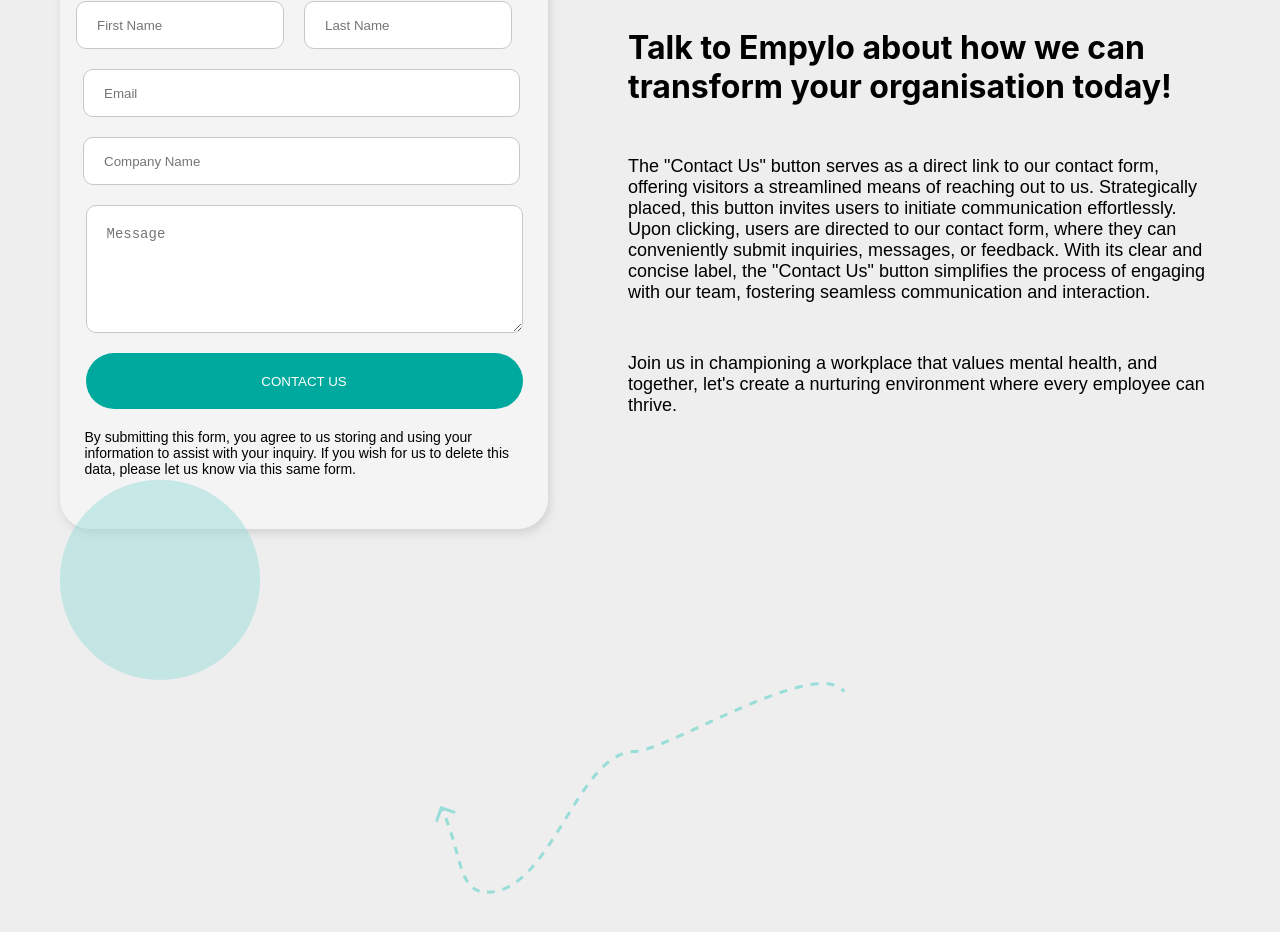
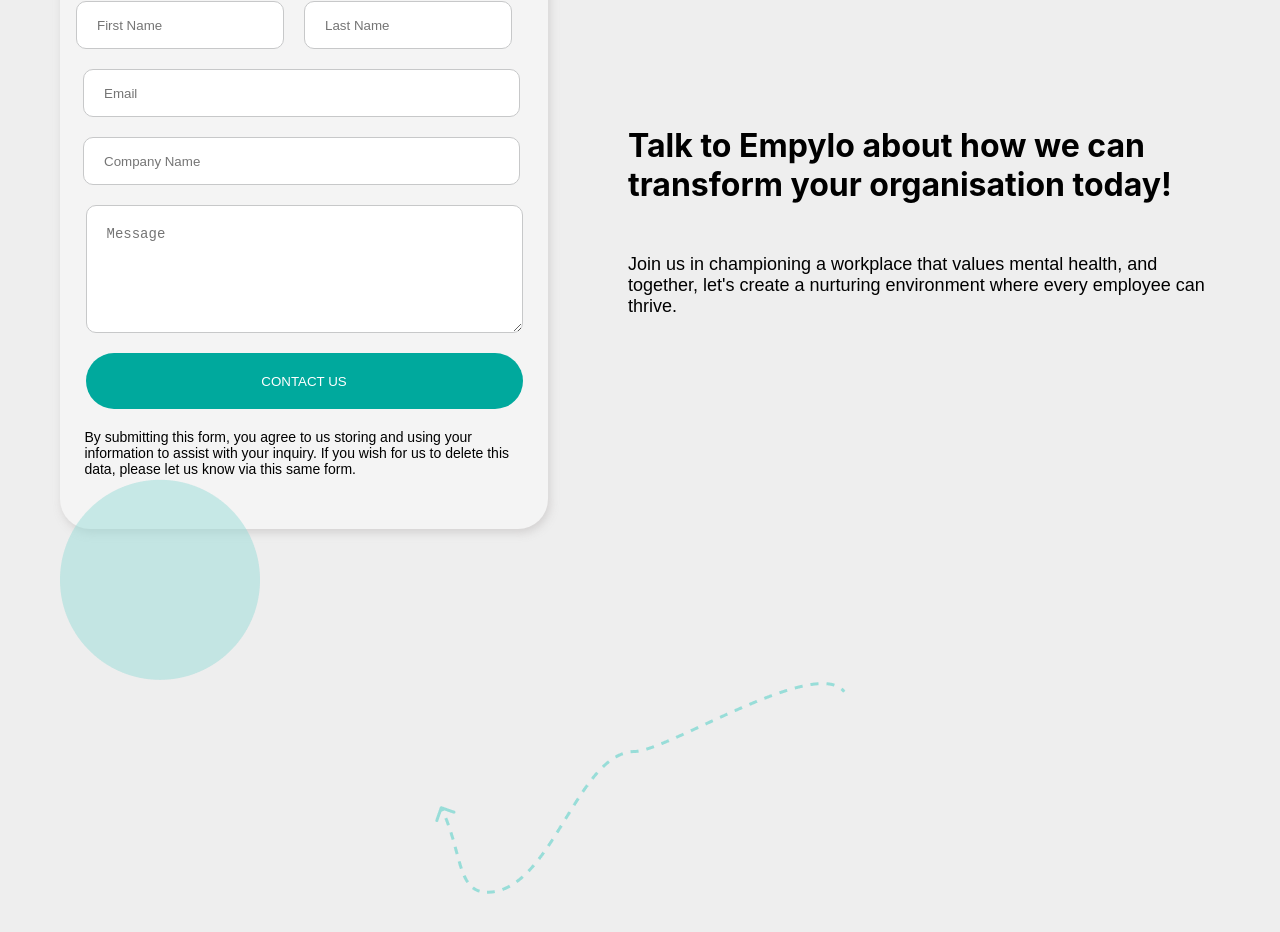
Before and after one commit to Empylo22/empylo-website, a React (Create React App) app: page / in a window 1280 px wide. Shown: the part 3478-4410 px from the top of the page. Built offline with nearby package versions, Linux system fonts and the light colour scheme.

Commit message:
Update git.js

```diff
--- a/src/components/git/git.js
+++ b/src/components/git/git.js
@@ -106,10 +106,6 @@
                     Talk to Empylo about how we can transform your organisation today!
                     </h1>
                     <p className='git-div-2-text'>
-                    The "Contact Us" button serves as a direct link to our contact form, offering visitors a streamlined means of reaching out to us. Strategically placed, this button invites users to initiate communication effortlessly. Upon clicking, users are directed to our contact form, where they can conveniently submit inquiries, messages, or feedback. With its clear and concise label, the "Contact Us" button
-                    simplifies the process of engaging with our team, fostering seamless communication and interaction.
-                    </p>
-                    <p className='git-div-2-text'>
                     Join us in championing a workplace that values mental health, and together,
                     let's create a nurturing environment where every employee can thrive.
                     </p>
```
